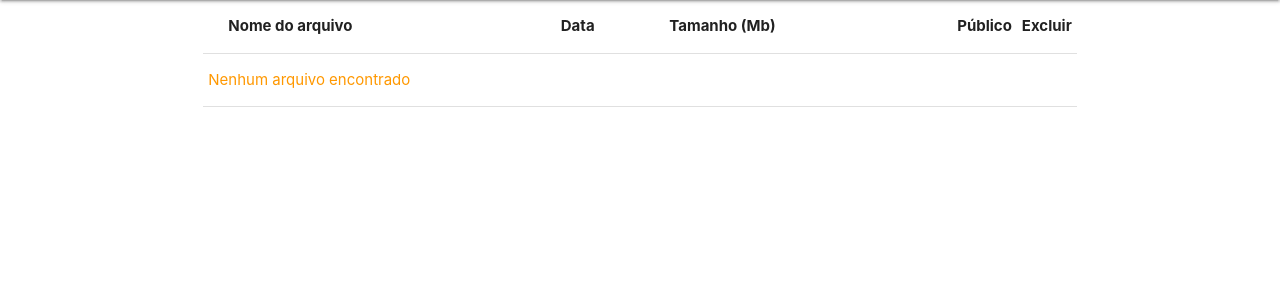
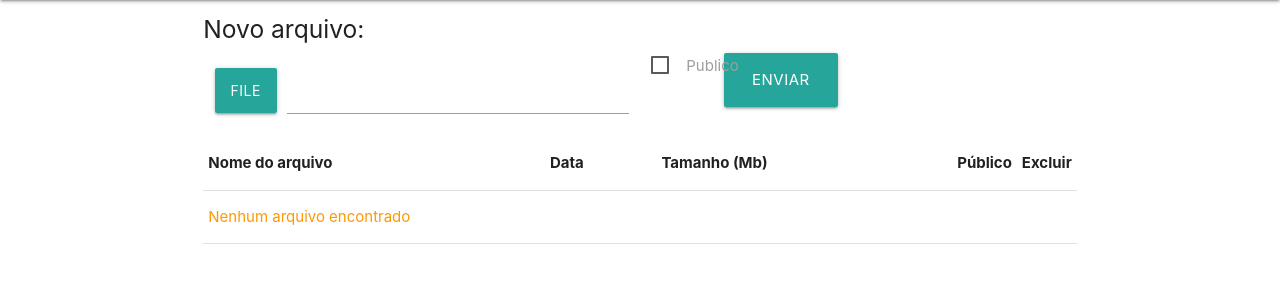
Before and after one commit to guimesmo/intranet, a Django app: page /uploads/ in a window 1280 px wide. Shown: the part 64-364 px from the top of the page. Run offline with Django 3.2, Linux system fonts and the light colour scheme; the visitor is signed in with stand-in values (Sample User, id 1).

Commit message:
Inclusão de formulário de upload de arquivo

```diff
--- a/file_manager/templates/file_manager/user_file_list.html
+++ b/file_manager/templates/file_manager/user_file_list.html
@@ -3,11 +3,46 @@
 
     <div class="row">
         <div class="col s12 m12 xl12">
+            <form class="file-form" method="post" action="." enctype="multipart/form-data">
+                {% csrf_token %}
+                <h5>Novo arquivo:</h5>
+                <div class="mdc-snackbar">
+                    <div class="col s12 m6 xl6">
+                        <div class="mdc-text-field">
+                            <div class="file-field input-field">
+                                <div class="btn">
+                                    <span>File</span>
+                                    <input type="file" name="upload">
+                                </div>
+                                <div class="file-path-wrapper">
+                                    <input class="file-path validate" type="text">
+                                </div>
+                                <div>{{ form.password.errors }}</div>
+                            </div>
+                        </div>
+                    </div>
+                    <div class="col s12 m2 xl1">
+                        <div>
+                            <label>
+                                <input type="checkbox" name="public"/>
+                                <span>Publico</span>
+                            </label>
+                        </div>
+                    </div>
+                    <div class="col s12 m2 xl1">
+                        <button type="submit" class="btn btn-large">
+                            Enviar
+                        </button>
+                    </div>
+                </div>
+            </form>
+        </div>
+
+        <div class="col s12 m12 xl12">
             <table id="example" class="mdl-data-table" style="width:100%">
                 <thead>
                 <tr>
-                    <th style="width: 20px">&nbsp;</th>
-                    <th>Nome do arquivo</th>
+                    <th colspan="2">Nome do arquivo</th>
                     <th>Data</th>
                     <th>Tamanho (Mb)</th>
                     <th style="width: 20px">Público</th>
@@ -17,7 +52,7 @@
                 <tbody>
                 {% for userfile in object_list %}
                     <tr>
-                        <td><i class="material-icons">all_inbox</i></td>
+                        <td style="width: 20px"><i class="material-icons">all_inbox</i></td>
                         <td><a href="{{ userfile.upload.url }}">{{ userfile.get_filename }}</a></td>
                         <td>{{ userfile.upload_date|date:"d/m/Y" }}</td>
                         <td>{{ userfile.get_file_size|floatformat:2 }}</td>
--- a/user_profile/views.py
+++ b/user_profile/views.py
@@ -17,6 +17,22 @@ class UserFileList(ListView):
         user = self.request.user
         return self.model.objects.filter(owner=user)
 
+    def post(self, request):
+        next_url = request.GET.get("next", "/uploads")
+
+        upload = request.FILES.get("upload")
+        if not upload:
+            messages.add_message(request, messages.ERROR, "Falha ao enviar arquivo. Por favor, verifique ")
+        else:
+            public = request.POST.get("public")
+            user_file = UserFile.objects.create(
+                owner=request.user,
+                public=bool(public),
+                upload=upload
+            )
+            messages.add_message(request, messages.SUCCESS, "Arquivo inserido com sucesso")
+        return HttpResponseRedirect(next_url)
+
 
 def delete_file(request, upload_id):
     next_url = request.GET.get("next", "/uplads")
```
